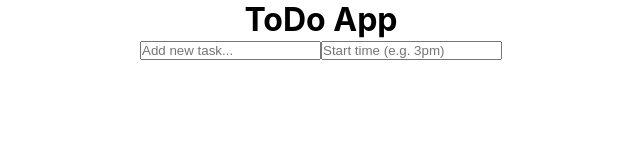
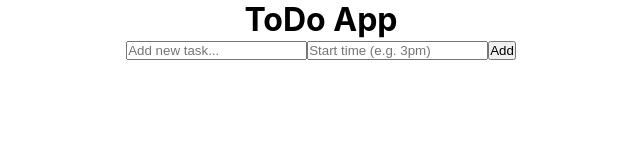
Before and after one commit to krunal002/todoapp, a React (Create React App) app: page / in a window 1280 px wide. Shown: the top 160 px of the page, without its empty margins (319-959 px from the left). Built offline with nearby package versions, Linux system fonts and the light colour scheme.

Commit message:
Add todo inputs and button done

```diff
--- a/src/ToDoApp/todo.jsx
+++ b/src/ToDoApp/todo.jsx
@@ -19,6 +19,8 @@ const ToDoApp = () => {
             className="input-field"
             placeholder="Start time (e.g. 3pm)"
           />
+
+          <button className="add-button">Add</button>
         </div>
       </header>
     </main>
```
